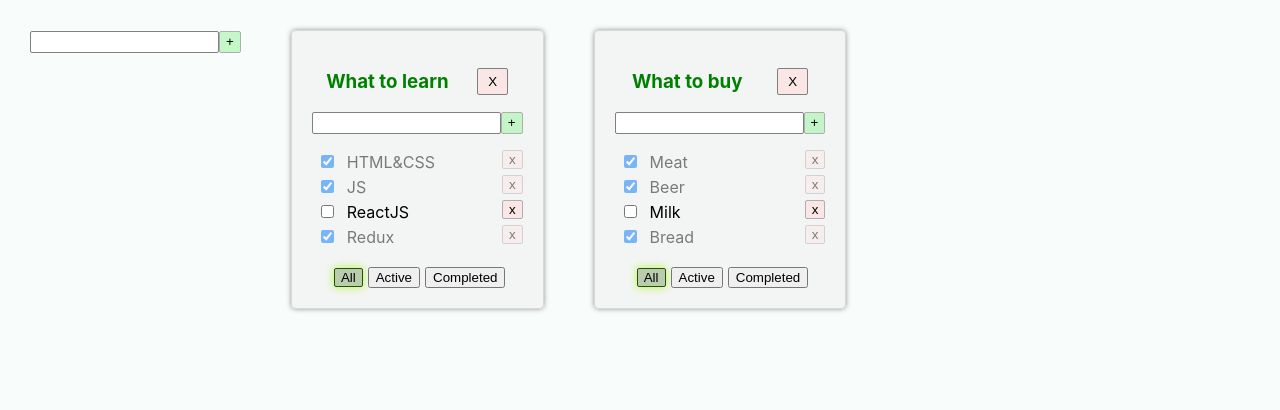
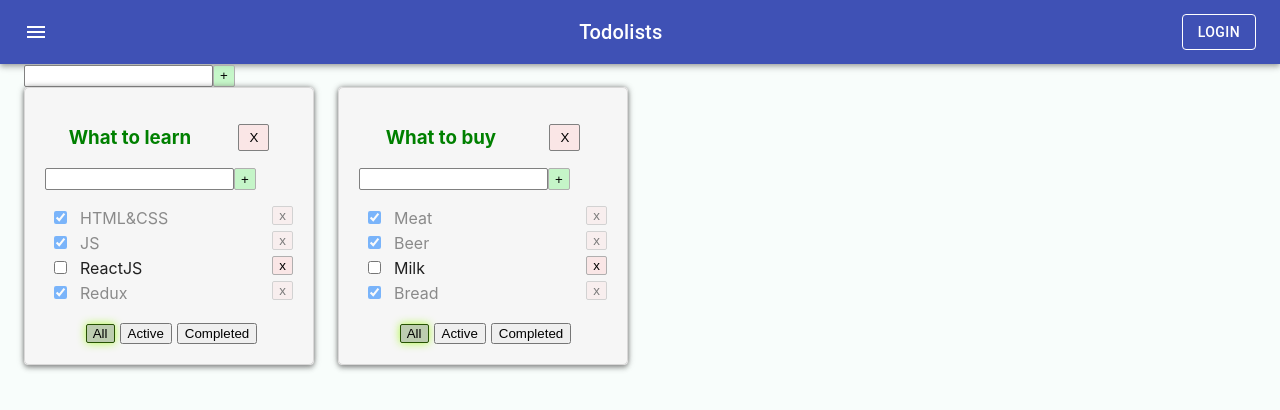
Before and after one commit to AliaksandrLiubanets/todolist, a React (Create React App) app: page / in a window 1280 px wide. Shown: the top 410 px of the page. Built offline with nearby package versions, Linux system fonts and the light colour scheme.

Commit message:
Add Grid to App

```diff
--- a/src/App.css
+++ b/src/App.css
@@ -3,11 +3,6 @@ body {
   background-color: rgba(247, 253, 251, 0.87);
 }
 
-.App {
-  padding: 30px;
-  display: flex;
-}
-
-.App > div {
-  margin-right: 50px;
-}
+/*.App {*/
+/*  display: flex;*/
+/*}*/
--- a/src/App.tsx
+++ b/src/App.tsx
@@ -1,9 +1,11 @@
 import React, {useState} from 'react'
-import './App.css';
-import {Todolist} from "./Todolist";
-import { TaskType } from "./Todolist"
+import './App.css'
+import {Todolist} from './Todolist'
+import {TaskType} from './Todolist'
 import {v1} from 'uuid'
 import AddItemForm from './AddItemForm'
+import {AppBar, Button, Container, Grid, IconButton, Paper, Toolbar, Typography} from '@material-ui/core'
+import {Menu} from '@material-ui/icons'
 
 export type FilterTaskType = 'all' | 'active' | 'completed'
 
@@ -23,22 +25,22 @@ function App() {
     const todoListID_2 = v1()
 
     const [todoLists, setTodolists] = useState<Array<TodolistType>>([
-        {id: todoListID_1, title: "What to learn", filter: 'all'},
-        {id: todoListID_2, title: "What to buy", filter: 'all'},
+        {id: todoListID_1, title: 'What to learn', filter: 'all'},
+        {id: todoListID_2, title: 'What to buy', filter: 'all'}
     ])
 
     const [tasks, setTasks] = useState<TaskStateType>({
         [todoListID_1]: [
-            { id: v1(), title: 'HTML&CSS', isDone: true },
-            { id: v1(), title: 'JS', isDone: true },
-            { id: v1(), title: 'ReactJS', isDone: false },
-            { id: v1(), title: 'Redux', isDone: true },
+            {id: v1(), title: 'HTML&CSS', isDone: true},
+            {id: v1(), title: 'JS', isDone: true},
+            {id: v1(), title: 'ReactJS', isDone: false},
+            {id: v1(), title: 'Redux', isDone: true}
         ],
         [todoListID_2]: [
-            { id: v1(), title: 'Meat', isDone: true },
-            { id: v1(), title: 'Beer', isDone: true },
-            { id: v1(), title: 'Milk', isDone: false },
-            { id: v1(), title: 'Bread', isDone: true },
+            {id: v1(), title: 'Meat', isDone: true},
+            {id: v1(), title: 'Beer', isDone: true},
+            {id: v1(), title: 'Milk', isDone: false},
+            {id: v1(), title: 'Bread', isDone: true}
         ]
     })
 
@@ -56,13 +58,14 @@ function App() {
     }
 
     const setTaskStatus = (idTask: string, isDone: boolean, todoListID: string) => {
-        setTasks({...tasks,
+        setTasks({
+            ...tasks,
             [todoListID]: tasks[todoListID].map((t) => t.id === idTask ? {...t, isDone} : t)
         })
     }
 
     const changeFilter = (filter: FilterTaskType, todoListID: string) => {
-        setTodolists(todoLists.map(tl => tl.id === todoListID ? {...tl, filter}: tl))
+        setTodolists(todoLists.map(tl => tl.id === todoListID ? {...tl, filter} : tl))
     }
 
     const changeTodolistTitle = (title: string, todoListID: string) => {
@@ -92,14 +95,16 @@ function App() {
     const todolListComponents = todoLists.map(tl => {
         debugger
         let taskForRender = tasks[tl.id]
-        if(tl.filter === 'active') {
+        if (tl.filter === 'active') {
             taskForRender = tasks[tl.id].filter(t => !t.isDone)
         }
-        if(tl.filter === 'completed') {
+        if (tl.filter === 'completed') {
             taskForRender = tasks[tl.id].filter(t => t.isDone)
         }
 
-        return <Todolist key={tl.id}
+        return <Grid item sm={3}>
+            <Paper elevation={4}>
+                <Todolist key={tl.id}
                           id={tl.id}
                           title={tl.title}
                           filter={tl.filter}
@@ -112,14 +117,38 @@ function App() {
                           onChange={onChangeTitle}
                           changeTodolistTitle={changeTodolistTitle}
                 />
+            </Paper>
+        </Grid>
     })
 
-    return (
-        <div className="App">
-            <AddItemForm addItem={addTodoList} />
+    return (<div className="App">
+            <AppBar position="static">
+                <Toolbar style={{justifyContent: 'space-between'}}>
+                    <IconButton edge="start" color="inherit" aria-label="menu">
+                        <Menu/>
+                    </IconButton>
+                    <Typography variant="h6">
+                        Todolists
+                    </Typography>
+                    <Button color="inherit" variant={'outlined'}>Login</Button>
+                </Toolbar>
+            </AppBar>
+
+
+            <Container fixed>
+                <Grid container>
+                    <AddItemForm addItem={addTodoList}/>
+                </Grid>
+                <Grid container
+                      spacing={3}
+                      justifyContent={'flex-start'}
+                >
                     {todolListComponents}
+                </Grid>
+            </Container>
         </div>
-    );
+
+    )
 }
 
-export default App;
+export default App
```
Lines whose indentation alone changed are shown as unchanged.
